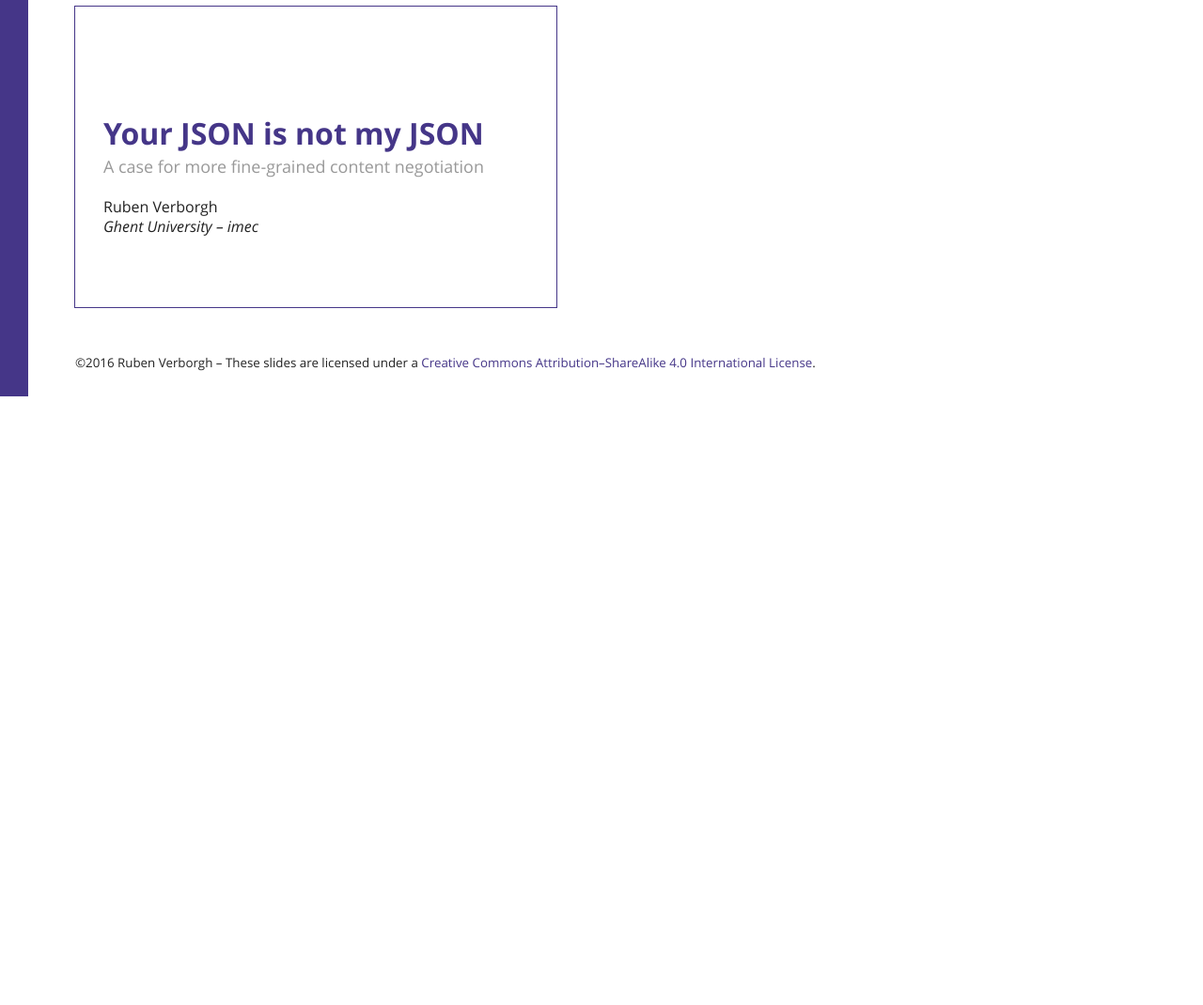
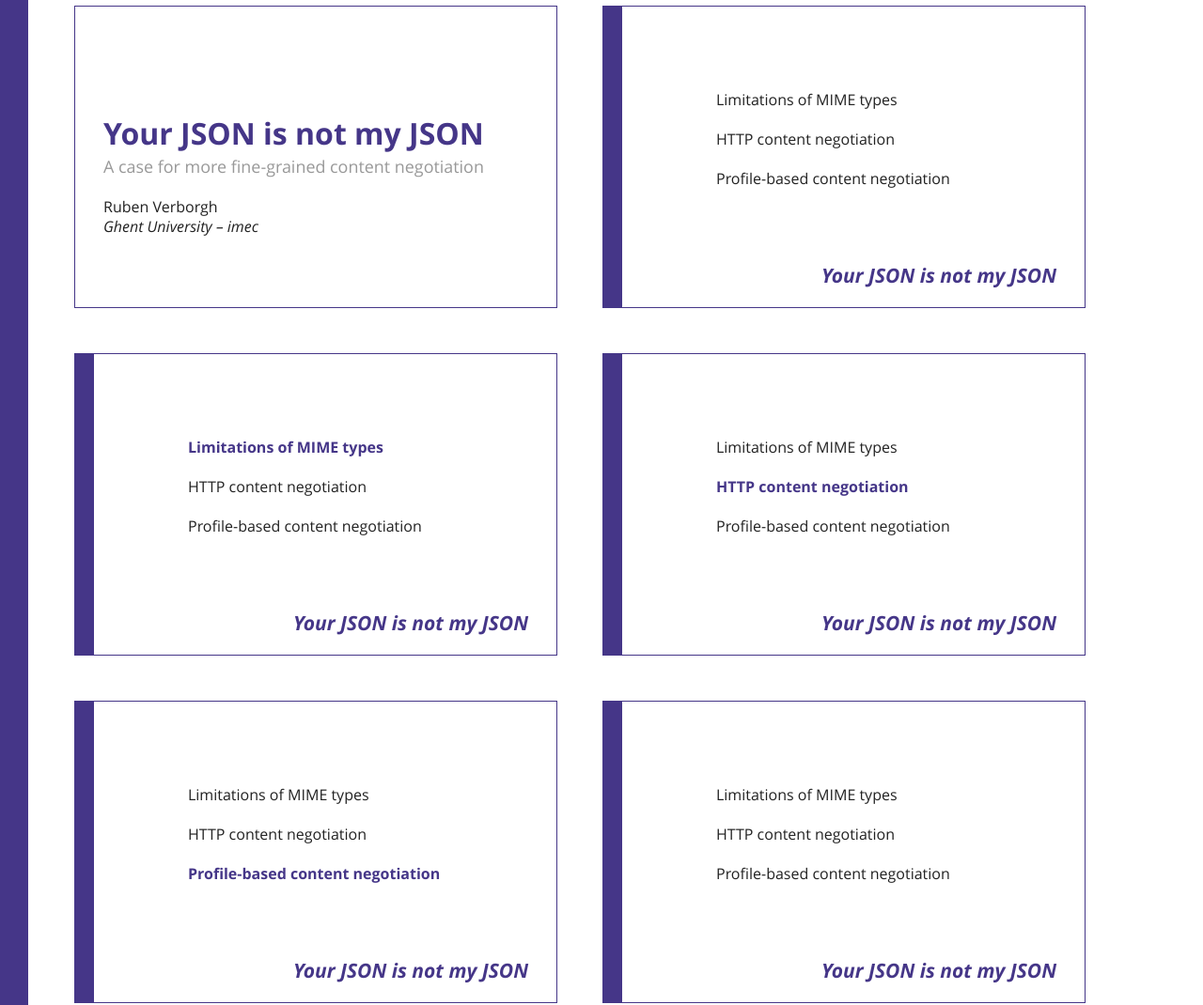
Before and after one commit to RubenVerborgh/SDSVoc-2016, a website: page index.html in a window 1280 px wide. Shown: the part 360-1430 px from the top of the page at 94% size. Before the commit the page ends 800 px from the top, so only its background shows below. Drawn offline with Linux system fonts and the light colour scheme.

Commit message:
Add TOC.

```diff
--- a/index.html
+++ b/index.html
@@ -30,6 +30,51 @@
     <p class="affiliation">Ghent University – imec</p>
   </div>
 
+  <div class="toc slide" id="toc">
+    <h2>Your JSON is not my JSON</h2>
+    <ul>
+       <li><a href="#toc-mime">Limitations of MIME types</a></li>
+       <li><a href="#toc-conneg">HTTP content negotiation</a></li>
+       <li><a href="#toc-profiles">Profile-based content negotiation</a></li>
+    </ul>
+  </div>
+
+  <div class="toc slide" id="toc-mime">
+    <h2>Your JSON is not my JSON</h2>
+    <ul>
+       <li class="current"><a href="#toc-mime">Limitations of MIME types</a></li>
+       <li><a href="#toc-conneg">HTTP content negotiation</a></li>
+       <li><a href="#toc-profiles">Profile-based content negotiation</a></li>
+    </ul>
+  </div>
+
+  <div class="toc slide" id="toc-conneg">
+    <h2>Your JSON is not my JSON</h2>
+    <ul>
+       <li><a href="#toc-mime">Limitations of MIME types</a></li>
+       <li class="current"><a href="#toc-conneg">HTTP content negotiation</a></li>
+       <li><a href="#toc-profiles">Profile-based content negotiation</a></li>
+    </ul>
+  </div>
+
+  <div class="toc slide" id="toc-profiles">
+    <h2>Your JSON is not my JSON</h2>
+    <ul>
+       <li><a href="#toc-mime">Limitations of MIME types</a></li>
+       <li><a href="#toc-conneg">HTTP content negotiation</a></li>
+       <li class="current"><a href="#toc-profiles">Profile-based content negotiation</a></li>
+    </ul>
+  </div>
+
+  <div class="toc slide" id="review">
+    <h2>Your JSON is not my JSON</h2>
+    <ul>
+       <li><a href="#toc-mime">Limitations of MIME types</a></li>
+       <li><a href="#toc-conneg">HTTP content negotiation</a></li>
+       <li><a href="#toc-profiles">Profile-based content negotiation</a></li>
+    </ul>
+  </div>
+
   <footer>
     <p class="badge"><a href="https://github.com/RubenVerborgh/SDSVoc-2016">Fork me on Github</a></p>
     <p>©2016 Ruben Verborgh – These slides are licensed under a <a rel="license" href="http://creativecommons.org/licenses/by-sa/4.0/">Creative Commons Attribution–ShareAlike 4.0 International License</a>.</p>
```
